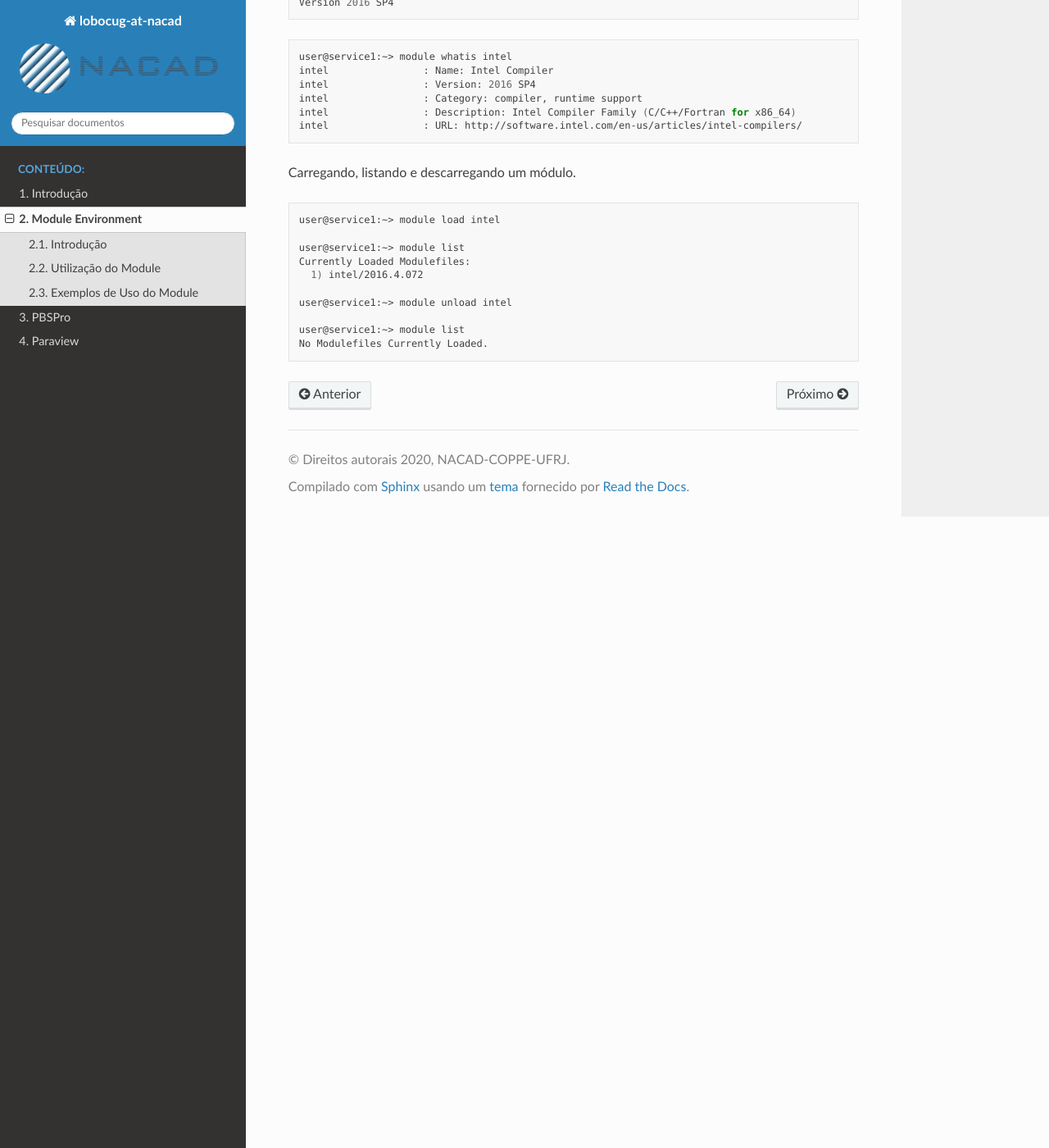
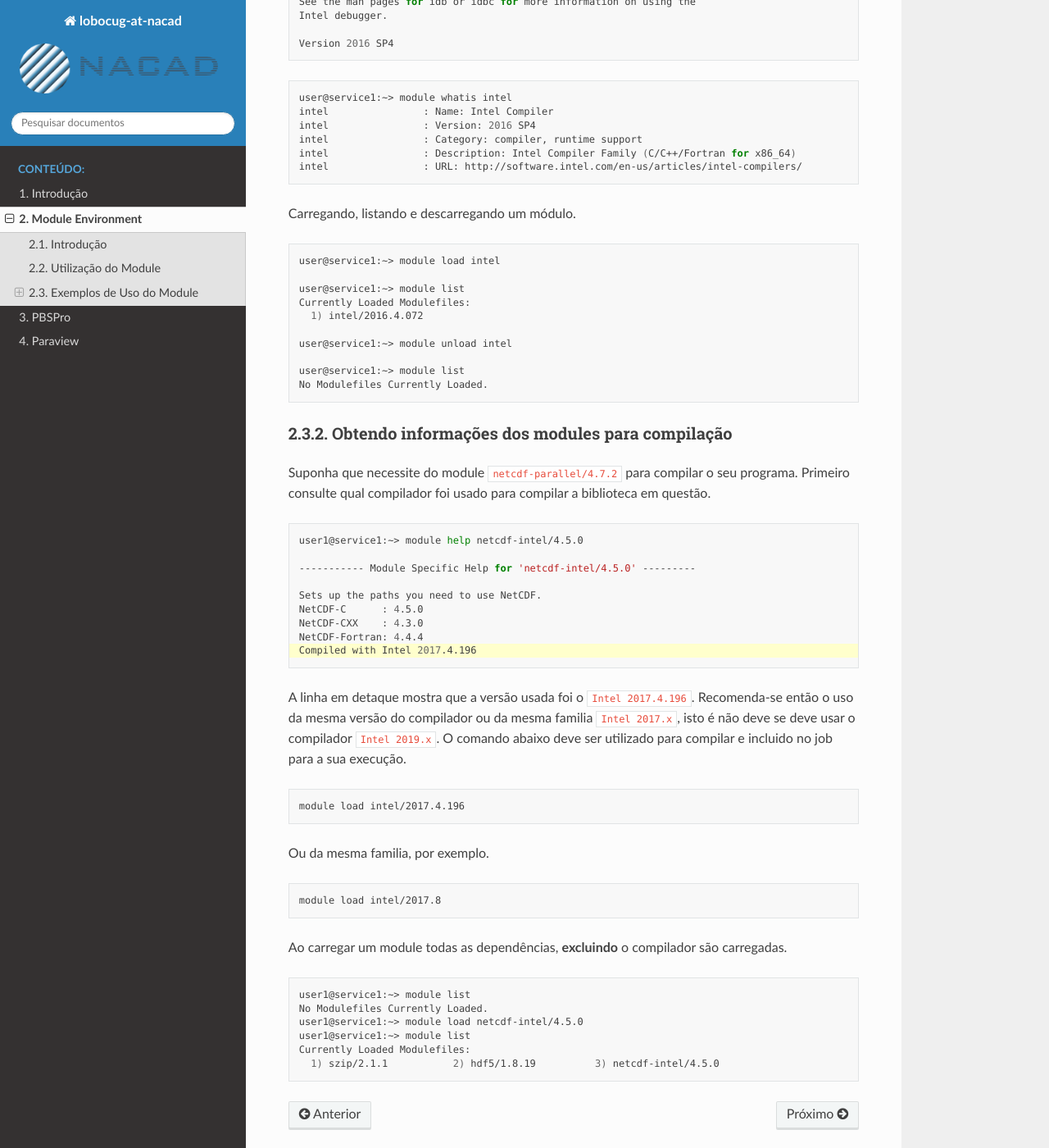
Before and after one commit to NACAD-COPPE-UFRJ/loboc-userguide, a Sphinx documentation site: the page built from docs/source/ug/modules.rst, in a window 1280 px wide and 1400 px high, scrolled down 2356 px. Shown: the whole window at 82% size. Built offline with Sphinx 7.4.7 and the Read the Docs theme 2.0.0, drawn with Linux system fonts in a browser that asks for light colours; some of the changed text lies outside the part shown.

Commit message:
Add info for compilation in module doc

```diff
--- a/docs/source/ug/modules.rst
+++ b/docs/source/ug/modules.rst
@@ -83,7 +83,8 @@
 
   Os modules (incluindo as versões) utilizados para compilar **devem ser os mesmos** a serem incluidos no script de submissão do job.
 
-Obtendo informações sobre os módulos.
+Obtendo informações sobre os módulos
+------------------------------------
 
 .. code-block:: bash
 
@@ -128,3 +129,45 @@
 
   user@service1:~> module list
   No Modulefiles Currently Loaded.
+
+Obtendo informações dos modules para compilação
+-----------------------------------------------
+
+Suponha que necessite do module ``netcdf-parallel/4.7.2`` para compilar o seu programa. Primeiro consulte qual compilador foi usado para compilar a biblioteca em questão.
+
+.. code-block:: bash
+   :emphasize-lines: 9
+
+   user1@service1:~> module help netcdf-intel/4.5.0
+
+   ----------- Module Specific Help for 'netcdf-intel/4.5.0' ---------
+
+   Sets up the paths you need to use NetCDF.
+   NetCDF-C      : 4.5.0
+   NetCDF-CXX    : 4.3.0
+   NetCDF-Fortran: 4.4.4
+   Compiled with Intel 2017.4.196
+
+A linha em detaque mostra que a versão usada foi o ``Intel 2017.4.196``. Recomenda-se então o uso da mesma versão do compilador ou da mesma familia ``Intel 2017.x``, isto é não deve se deve usar o compilador ``Intel 2019.x``. O comando abaixo deve ser utilizado para compilar e incluido no job para a sua execução.
+
+.. code-block:: bash
+
+   module load intel/2017.4.196
+
+Ou da mesma familia, por exemplo.
+
+.. code-block:: bash
+
+   module load intel/2017.8
+
+
+Ao carregar um module todas as dependências, **excluindo** o compilador são carregadas.
+
+.. code-block:: bash
+
+ user1@service1:~> module list
+ No Modulefiles Currently Loaded.
+ user1@service1:~> module load netcdf-intel/4.5.0
+ user1@service1:~> module list
+ Currently Loaded Modulefiles:
+   1) szip/2.1.1           2) hdf5/1.8.19          3) netcdf-intel/4.5.0
```
Also changed, not shown: 5 other files.
